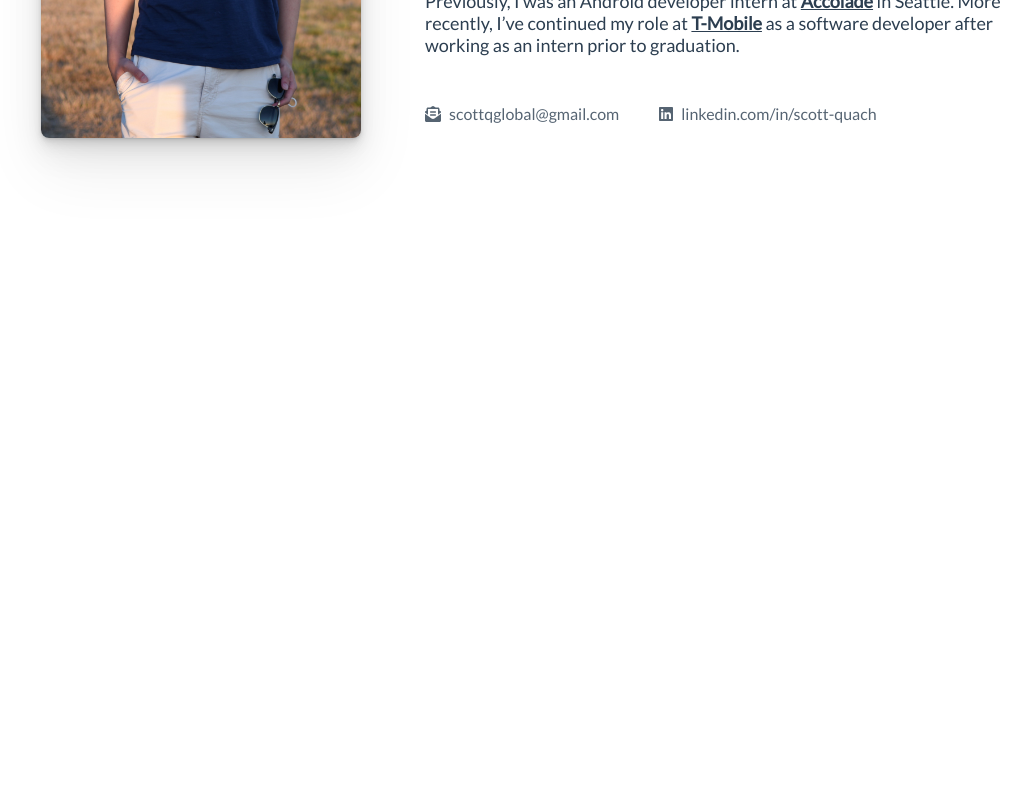
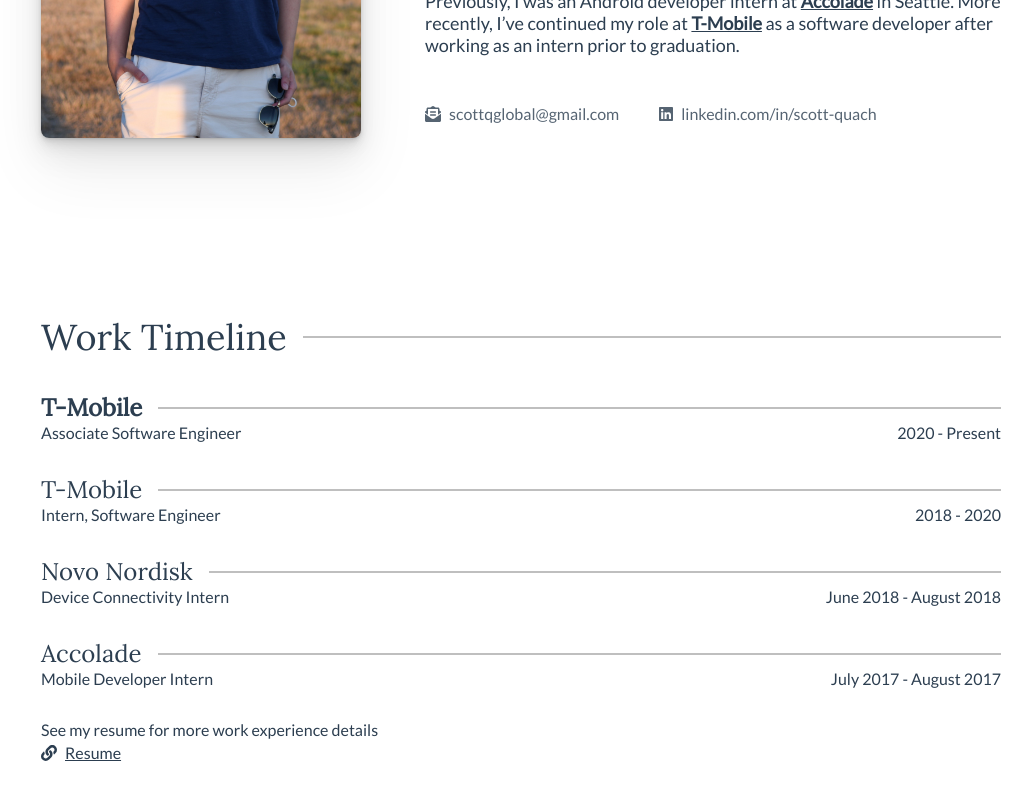
Before and after one commit to scottquach/Personal-Website-2021, a Vue app: page / in a window 1280 px wide. Shown: the part 1222-2022 px from the top of the page, without its empty margins (119-1151 px from the left). Before the commit the page ends 1480 px from the top, so only its background shows below. Built offline with nearby package versions, Linux system fonts and the light colour scheme.

Commit message:
Work timeline added

```diff
--- a/src/App.vue
+++ b/src/App.vue
@@ -2,18 +2,21 @@
   <div id="app">
     <hero></hero>
     <about-me></about-me>
+    <experience></experience>
   </div>
 </template>
 
 <script>
 import Hero from "./components/Hero.vue";
 import AboutMe from "./components/AboutMe.vue";
+import Experience from "./components/Experience.vue";
 
 export default {
   name: "App",
   components: {
     Hero,
     AboutMe,
+    Experience
   },
 };
 </script>
--- /dev/null
+++ b/src/components/Experience.vue
@@ -0,0 +1,117 @@
+<template>
+  <div class="experience">
+    <div class="content pg-width">
+      <div class="header">
+        <div class="header__text">Work Timeline</div>
+        <div class="line-divider"></div>
+      </div>
+      <div class="jobs">
+        <div class="job-header">
+          <div class="job-header__text">T-Mobile</div>
+          <div class="line-divider"></div>
+        </div>
+        <div class="job-content">
+          <div class="job-content__position">Associate Software Engineer</div>
+          <div class="job-content__time">2020 - Present</div>
+        </div>
+        <div class="job-header">
+          <div class="job-header__text" style="">T-Mobile</div>
+          <div class="line-divider"></div>
+        </div>
+        <div class="job-content">
+          <div class="job-content__position">Intern, Software Engineer</div>
+          <div class="job-content__time">2018 - 2020</div>
+        </div>
+
+        <div class="job-header">
+          <div class="job-header__text">Novo Nordisk</div>
+          <div class="line-divider"></div>
+        </div>
+        <div class="job-content">
+          <div class="job-content__position">Device Connectivity Intern</div>
+          <div class="job-content__time">June 2018 - August 2018</div>
+        </div>
+
+        <div class="job-header">
+          <div class="job-header__text">Accolade</div>
+          <div class="line-divider"></div>
+        </div>
+        <div class="job-content">
+          <div class="job-content__position">Mobile Developer Intern</div>
+          <div class="job-content__time">July 2017 - August 2017</div>
+        </div>
+      </div>
+
+      <div class="resume-prompt">
+        See my resume for more work experience details
+      </div>
+      <a
+        href="https://drive.google.com/file/d/1Hg7TadIr5na-gt4vu_u7a3jGUXyAjsWt/view?usp=sharing"
+        target="_blank"
+        class="tag"
+      >
+        <font-awesome-icon class="tag__icon" icon="link"></font-awesome-icon>
+        <div class="tag__description">Resume</div>
+      </a>
+    </div>
+  </div>
+</template>
+
+<style scoped>
+.experience {
+  display: flex;
+  flex-direction: column;
+  justify-content: center;
+  align-items: center;
+  height: 70vh;
+}
+
+.content {
+  display: flex;
+  flex-direction: column;
+  justify-content: center;
+}
+
+.jobs {
+  display: flex;
+  flex-direction: column;
+  align-items: flex-start;
+  width: 100%;
+}
+
+.job-header {
+  display: flex;
+  align-items: center;
+  width: 100%;
+  justify-content: space-between;
+}
+
+.job-header:first-child {
+    font-weight: bold;
+}
+
+.job-header .job-header__text {
+  font-size: 24px;
+  white-space: nowrap;
+}
+
+.job-content {
+  display: flex;
+  justify-content: space-between;
+  width: 100%;
+  margin-bottom: 2rem;
+  font-family: "Lato", sans-serif;
+}
+
+.resume-prompt {
+  text-align: start;
+  font-family: "Lato", sans-serif;
+  margin-bottom: 0.25rem;
+}
+
+.tag {
+  color: inherit;
+  font-family: "Lato", sans-serif;
+  cursor: pointer;
+}
+</style>
--- a/src/main.js
+++ b/src/main.js
@@ -6,9 +6,10 @@ Vue.config.productionTip = false
 import { faLinkedin } from '@fortawesome/free-brands-svg-icons'
 import { faLinkedinIn } from '@fortawesome/free-brands-svg-icons'
 import { library } from '@fortawesome/fontawesome-svg-core'
-import { faThumbtack } from '@fortawesome/free-solid-svg-icons'
+import { faLink, faThumbtack } from '@fortawesome/free-solid-svg-icons'
 import { faBriefcase } from '@fortawesome/free-solid-svg-icons'
 import { faLightbulb } from '@fortawesome/free-solid-svg-icons'
+import { faFileDownload } from '@fortawesome/free-solid-svg-icons'
 import { faEnvelopeOpenText } from '@fortawesome/free-solid-svg-icons'
 import { FontAwesomeIcon } from '@fortawesome/vue-fontawesome'
 
@@ -18,6 +19,8 @@ library.add(faLightbulb)
 library.add(faEnvelopeOpenText)
 library.add(faLinkedin)
 library.add(faLinkedinIn)
+library.add(faFileDownload)
+library.add(faLink)
 Vue.component('font-awesome-icon', FontAwesomeIcon);
 
 new Vue({
```
Also changed, not shown: 1 other file (tests, documents, lock files or other folders).
